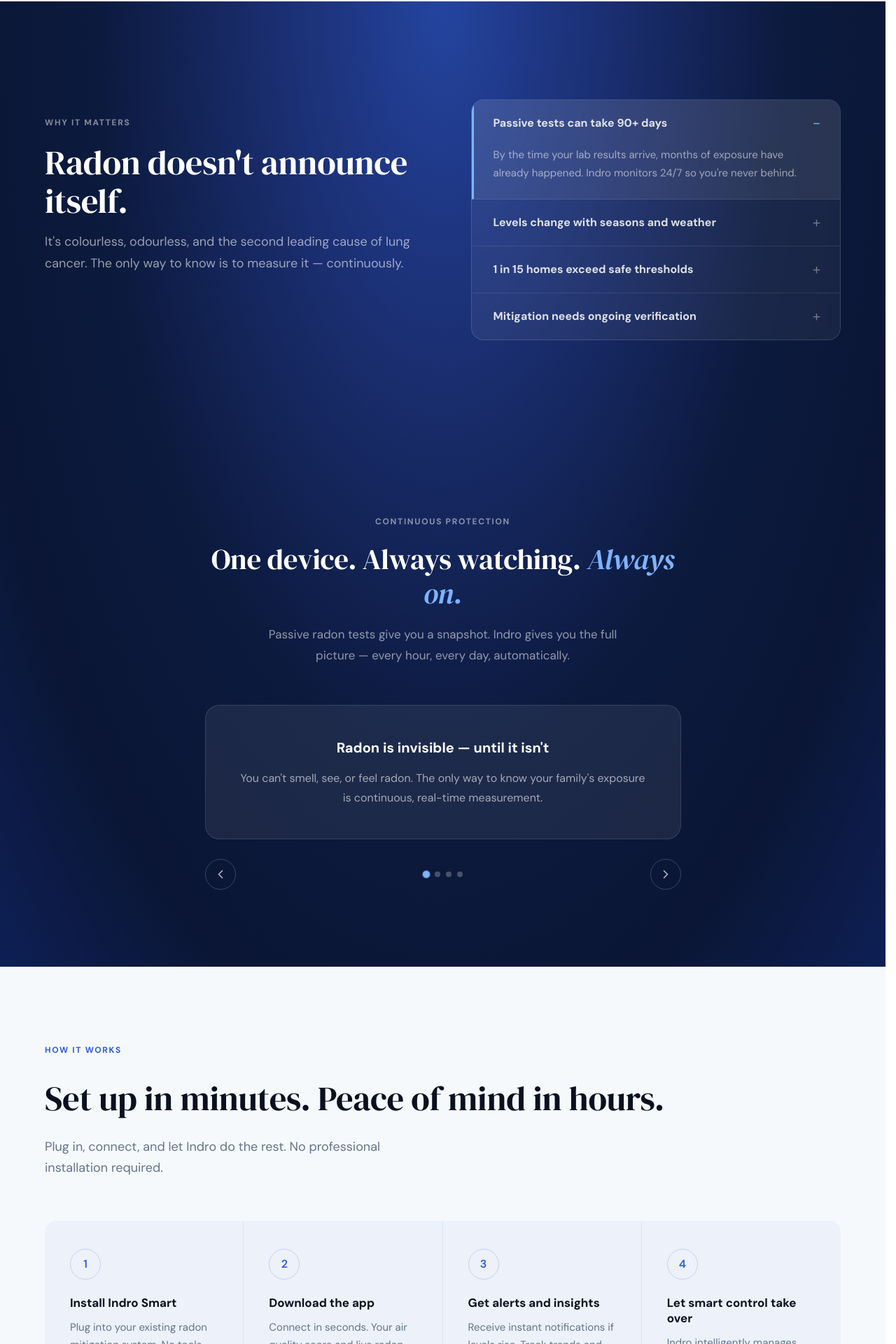
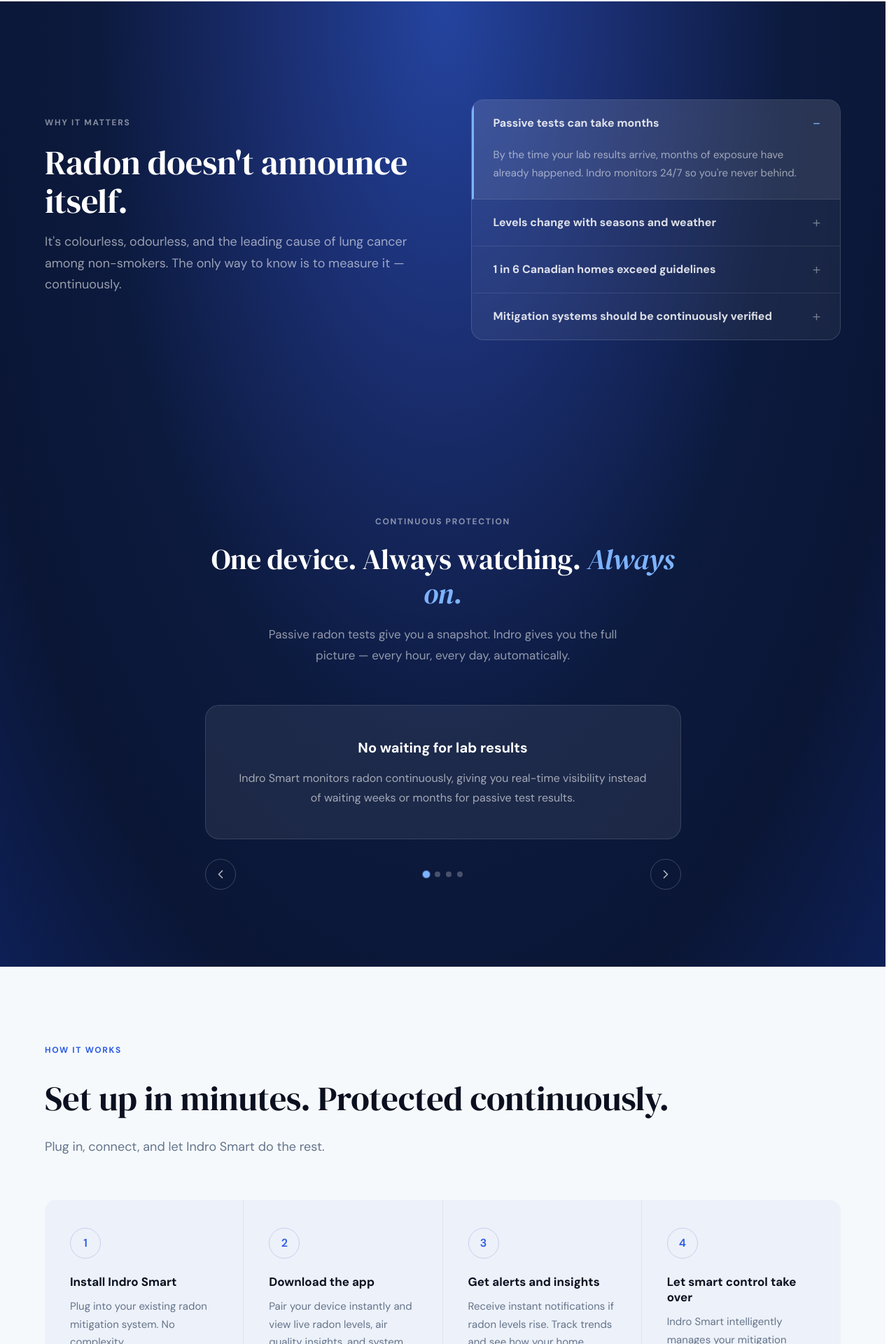
Before and after one commit to indro-labs/website, a React (Vite) app in the folder business-website/: page /homeowners in a window 1280 px wide. Shown: the part 978-2898 px from the top of the page at 70% size. Built offline with nearby package versions, Linux system fonts and the light colour scheme.

Commit message:
fixed some inaccurate wording for the content, connected content from why it matters to continous protection so it feels like the problem is answered by indro smart

```diff
--- a/business-website/src/pages/Solutions/HomeownersPage.jsx
+++ b/business-website/src/pages/Solutions/HomeownersPage.jsx
@@ -97,23 +97,23 @@
 const CAROUSEL_CARDS = [
   {
     n: '01',
-    title: "Radon is invisible — until it isn't",
-    desc: "You can't smell, see, or feel radon. The only way to know your family's exposure is continuous, real-time measurement.",
+    title: "No waiting for lab results",
+    desc: "Indro Smart monitors radon continuously, giving you real-time visibility instead of waiting weeks or months for passive test results.",
   },
   {
     n: '02',
-    title: 'Levels change every single day',
-    desc: 'Radon shifts with seasons, weather, and ventilation. A single annual test gives you one data point — Indro gives you thousands.',
+    title: 'See changes as they happen',
+    desc: 'Because radon levels shift with seasons, weather, pressure, and ventilation, Indro Smart tracks changes over time so you see the full picture.',
   },
   {
     n: '03',
-    title: "Mitigation isn't a one-time fix",
-    desc: 'Even after a mitigation system is installed, you need ongoing confirmation that it\'s still working. Indro gives you that daily.',
+    title: "Know when levels rise",
+    desc: 'Indro Smart turns invisible radon risk into clear, actionable data with live readings, trends, and alerts when levels need attention.',
   },
   {
     n: '04',
-    title: "Peace of mind shouldn't be passive",
-    desc: 'Know the moment your air quality changes — not months later when a lab test returns. Real-time alerts keep your family ahead of risk.',
+    title: "Verify your system every day",
+    desc: 'After mitigation is installed, Indro Smart helps confirm your system is still working properly with continuous monitoring and intelligent alerts.',
   },
 ]
 
@@ -153,7 +153,7 @@
 const WHY_CARDS = [
   {
     n: '01',
-    title: 'Passive tests can take 90+ days',
+    title: 'Passive tests can take months',
     desc: "By the time your lab results arrive, months of exposure have already happened. Indro monitors 24/7 so you're never behind.",
   },
   {
@@ -163,13 +163,13 @@
   },
   {
     n: '03',
-    title: '1 in 15 homes exceed safe thresholds',
-    desc: 'Most homeowners have no idea where they stand. Continuous monitoring turns uncertainty into clear, actionable data.',
+    title: '1 in 6 Canadian homes exceed guidelines',
+    desc: 'Many homeowners have no idea their home may contain elevated radon levels. Continuous monitoring replaces uncertainty with real-time visibility.',
   },
   {
     n: '04',
-    title: 'Mitigation needs ongoing verification',
-    desc: "Even after a mitigation system is installed, you need to confirm it's still working. Indro Smart gives you that confirmation daily.",
+    title: 'Mitigation systems should be continuously verified',
+    desc: "Radon mitigation is not a one-time fix. Continuous monitoring helps confirm your system is working properly over time.",
   },
 ]
 
@@ -178,22 +178,22 @@
   {
     n: 1,
     title: 'Install Indro Smart',
-    desc: 'Plug into your existing radon mitigation system. No tools, no contractor, no complexity.',
+    desc: 'Plug into your existing radon mitigation system. No complexity.',
   },
   {
     n: 2,
     title: 'Download the app',
-    desc: 'Connect in seconds. Your air quality score and live radon reading appear immediately.',
+    desc: 'Pair your device instantly and view live radon levels, air quality insights, and system status.',
   },
   {
     n: 3,
     title: 'Get alerts and insights',
-    desc: 'Receive instant notifications if levels rise. Track trends and see how your home performs over time.',
+    desc: 'Receive instant notifications if radon levels rise. Track trends and see how your home performs over time.',
   },
   {
     n: 4,
     title: 'Let smart control take over',
-    desc: 'Indro intelligently manages your mitigation system — adjusting automatically to keep levels safe.',
+    desc: 'Indro Smart intelligently manages your mitigation system — adjusting automatically to keep levels safe.',
   },
 ]
 
@@ -304,7 +304,7 @@
               <p className="ho-eyebrow light">WHY IT MATTERS</p>
               <h2 className="ho-why-headline">Radon doesn't announce itself.</h2>
               <p className="ho-why-sub">
-                It's colourless, odourless, and the second leading cause of lung cancer. The only way to know is to measure it — continuously.
+                It's colourless, odourless, and the leading cause of lung cancer among non-smokers.  The only way to know is to measure it — continuously.
               </p>
             </div>
             <div className="ho-why-right">
@@ -336,9 +336,9 @@
       <section id="ho-steps" data-anchor="how-it-works">
         <div className="ho-steps-container">
           <p className="ho-eyebrow blue">HOW IT WORKS</p>
-          <h2 className="ho-steps-headline">Set up in minutes. Peace of mind in hours.</h2>
+          <h2 className="ho-steps-headline">Set up in minutes. Protected continuously.</h2>
           <p className="ho-steps-sub">
-            Plug in, connect, and let Indro do the rest. No professional installation required.
+            Plug in, connect, and let Indro Smart do the rest.
           </p>
           <div className="ho-steps-grid">
             {STEPS.map(({ n, title, desc }) => (
```
